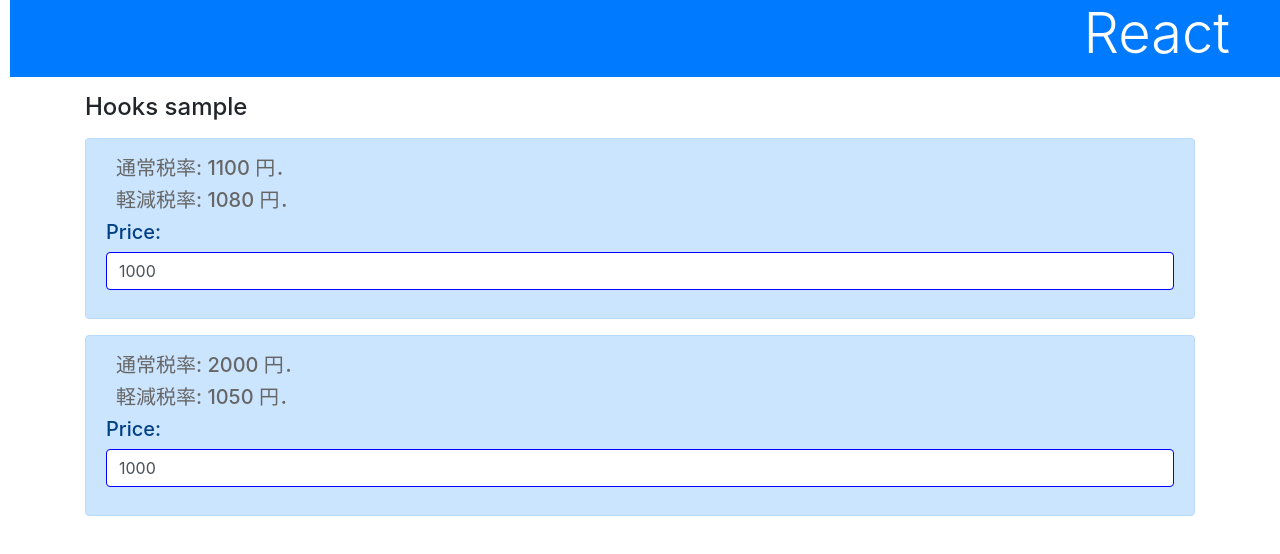
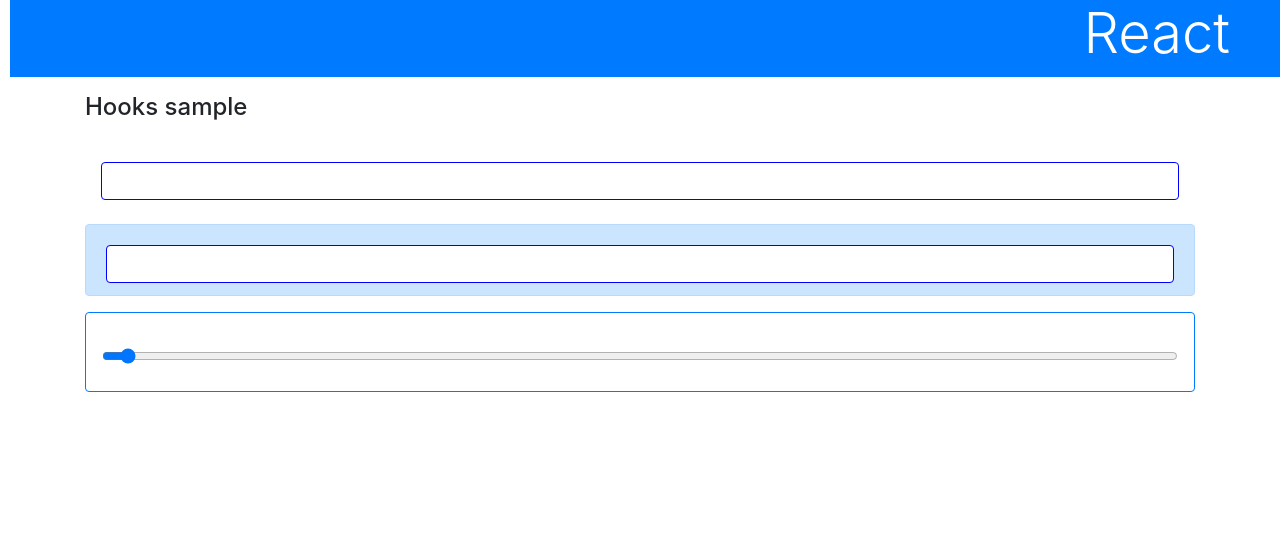
Before and after one commit to kitoriaaa/React-learn, a React (Create React App) app in the folder react_app_v2/: page / in a window 1280 px wide. Shown: the top 554 px of the page. Built offline with nearby package versions, Linux system fonts and the light colour scheme.

Commit message:
Update to use original Hooks function

```diff
--- a/react_app_v2/src/App.js
+++ b/react_app_v2/src/App.js
@@ -1,58 +1,68 @@
-import React, { useState, useEffct } from 'react';
+import React, { useState, useEffect } from 'react';
 import './App.css';
 
-const useTax = (t1, t2) => {
-  const [price, setPrice] = useState(1000);
-  const [tx1] = useState(t1);
-  const [tx2] = useState(t2);
-
-  const tax = () => {
-    return Math.floor(price * (1.0 + tx1 / 100));
+const total = (a) => {
+  let re = 0;
+  for (let i = 0; i <= a; i++) {
+    re += i;
   }
-
-  const reduce = () => {
-    return Math.floor(price * (1.0 + tx2 / 100));
-  }
-
-  return [price, tax, reduce, setPrice];
+  return re;
 }
 
-function AlertMessage(props) {
-  const [price, tax, reduce, setPrice] = useTax(10, 8);
+const tax = (a) => {
+  return Math.floor(a * 1.1);
+}
 
-  const DoChange = (e) => {
-    let p = e.target.value;
-    setPrice(p);
+function useCalc(num = 0, func = (a) => { return a }) {
+  const [msg, setMsg] = useState(null);
+
+  const setValue = (p) => {
+    let res = func(p);
+    setMsg(<p className="h5">※ {p}の結果は，{res}です．</p>);
+  }
+  return [msg, setValue];
+}
+
+function PlainMessage(props) {
+  const [msg, setCalc] = useCalc();
+  const onChange = (e) => {
+    setCalc(e.target.value);
   }
 
   return (
-    <div className="alert alert-primary h5">
-      <p className="h5">通常税率: {tax()} 円．</p>
-      <p className="h5">軽減税率: {reduce()} 円．</p>
-      <div className="form-group">
-        <label className="form-group-label">Price:</label>
-        <input type="number" className="form-control" onChange={DoChange} value={price} />
-      </div>
+    <div className="p-3 h5">
+      <h5>{msg}</h5>
+      <input type="number" onChange={onChange} className="form-control" />
     </div>
   )
 }
 
-function OriginalMesage(props) {
-  const [price, tax, reduce, setPrice] = useTax(100, 5);
+function AlertMessage(props) {
+  const [msg, setCalc] = useCalc(0, total);
 
-  const DoChange = (e) => {
-    let p = e.target.value;
-    setPrice(p);
+  const onChange = (e) => {
+    setCalc(e.target.value);
   }
 
   return (
-    <div className="alert alert-primary h5">
-      <p className="h5">通常税率: {tax()} 円．</p>
-      <p className="h5">軽減税率: {reduce()} 円．</p>
-      <div className="form-group">
-        <label className="form-group-label">Price:</label>
-        <input type="number" className="form-control" onChange={DoChange} value={price} />
-      </div>
+    <div className="alert alert-primary h5 text-primary">
+      <h5>{msg}</h5>
+      <input type="number" onChange={onChange} min="0" max="10000" className="form-control" />
+    </div>
+  )
+}
+
+function CardMessage(props) {
+  const [msg, setCalc] = useCalc(0, tax);
+
+  const onChange = (e) => {
+    setCalc(e.target.value);
+  }
+
+  return (
+    <div className="card p-3 h5 border-primary">
+      <h5>{msg}</h5>
+      <input type="range" onChange={onChange} min="0" max="10000" className="form-control" />
     </div>
   )
 }
@@ -63,8 +73,9 @@
       <h1 className="bg-primary text-white display-4">React</h1>
       <div className="container">
         <h4 className="my-3">Hooks sample</h4>
+        <PlainMessage />
         <AlertMessage />
-        <OriginalMesage />
+        <CardMessage />
       </div>
     </div>
   )
```
